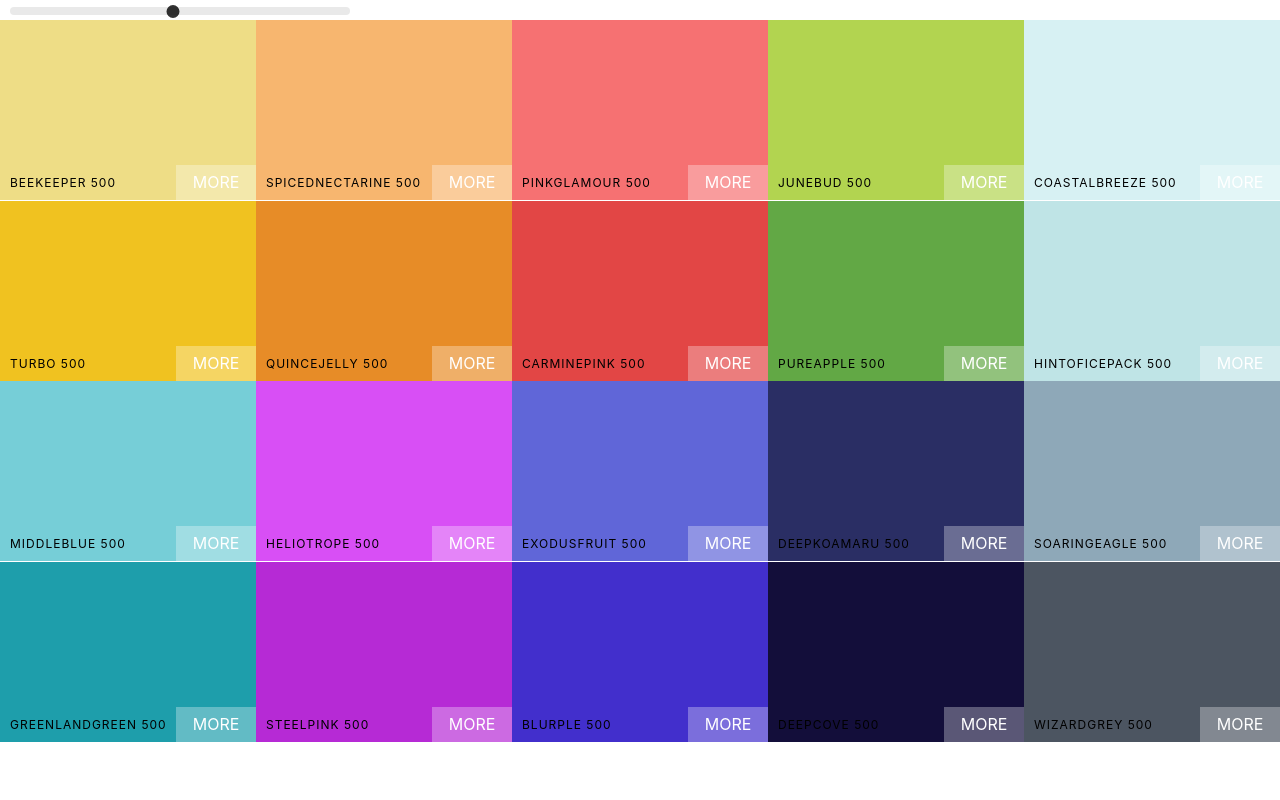
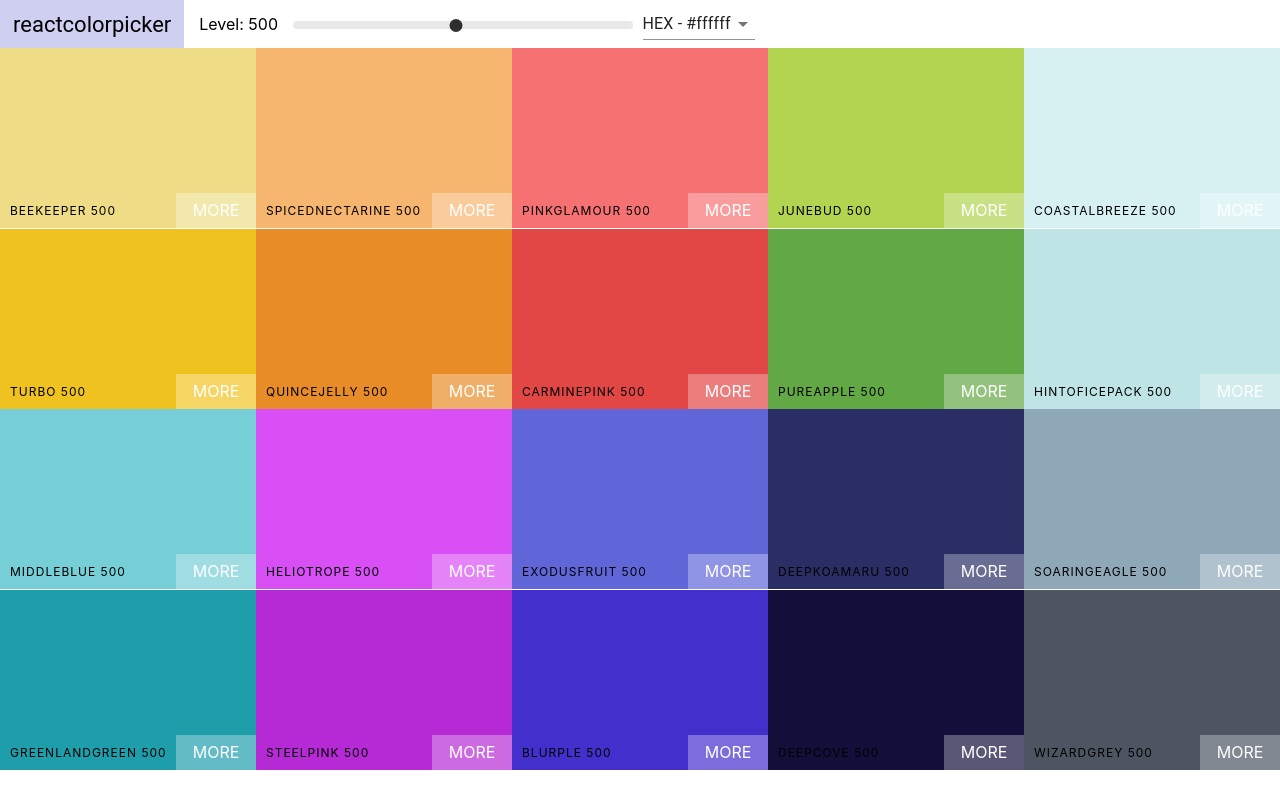
Before and after one commit to leonine2021/my-color-app, a React (Create React App) app: page / in a window 1280 px wide. Built offline with nearby package versions, Linux system fonts and the light colour scheme.

Commit message:
add material-ui dropdown menu

```diff
--- a/package.json
+++ b/package.json
@@ -3,6 +3,7 @@
   "version": "0.1.0",
   "private": true,
   "dependencies": {
+    "@material-ui/core": "^4.12.4",
     "@testing-library/jest-dom": "^5.16.4",
     "@testing-library/react": "^12.1.4",
     "@testing-library/user-event": "^13.5.0",
--- /dev/null
+++ b/src/NavBar.css
@@ -0,0 +1,50 @@
+.Navbar {
+  display: flex;
+  align-items: center;
+  justify-content: flex-start;
+  height: 6vh;
+}
+
+.logo {
+  margin-right: 15px;
+  padding: 0 13px;
+  font-size: 22px;
+  background-color: #cecff1;
+  font-family: roboto;
+  height: 100%;
+  display: flex;
+  align-items: center;
+}
+
+.logo a {
+  text-decoration: none;
+  color: black;
+}
+
+.slider {
+  width: 340px;
+  margin: 0 10px;
+  display: inline-block;
+}
+
+.rc-slider-track {
+  background-color: transparent !important;
+}
+
+.rc-slider-rail {
+  height: 8px !important;
+}
+
+.rc-slider-handle,
+.rc-slider-handle:focus,
+.rc-slider-handle:active,
+.rc-slider-handle:hover {
+  background-color: black !important;
+  outline: none !important;
+  border: 2px solid black !important;
+  box-shadow: none !important;
+  width: 13px !important;
+  height: 13px !important;
+  margin-left: -7px !important;
+  margin-top: -2px !important;
+}
--- /dev/null
+++ b/src/NavBar.js
@@ -0,0 +1,50 @@
+import React, { Component } from "react";
+import "rc-slider/assets/index.css";
+import Slider from "rc-slider";
+import "./NavBar.css";
+import Select from "@material-ui/core/Select";
+import { MenuItem } from "@material-ui/core";
+
+export default class NavBar extends Component {
+  constructor(props) {
+    super(props);
+    this.state = { format: "hex" };
+    this.handleChange = this.handleChange.bind(this);
+  }
+  handleChange(e) {
+    this.setState({ format: e.target.value });
+    this.props.handleChange(e.target.value);
+  }
+
+  render() {
+    const { level, changeLevel } = this.props;
+    const { format } = this.state;
+    return (
+      <header className="Navbar">
+        <div className="logo">
+          <a href="#">reactcolorpicker</a>
+        </div>
+        <div className="slider-container">
+          <span>Level: {level} </span>
+          <div className="slider">
+            <Slider
+              number={500}
+              defaultValue={level}
+              min={100}
+              max={900}
+              step={100}
+              onAfterChange={changeLevel}
+            />
+          </div>
+        </div>
+        <div className="select-container">
+          <Select value={format} onChange={this.handleChange}>
+            <MenuItem value="hex">HEX - #ffffff</MenuItem>
+            <MenuItem value="rgb">RGB - rgb(255, 255, 255)</MenuItem>
+            <MenuItem value="rgba">RGBA - rgba(255, 255, 255, 1.0)</MenuItem>
+          </Select>
+        </div>
+      </header>
+    );
+  }
+}
--- a/src/Palette.css
+++ b/src/Palette.css
@@ -5,31 +5,3 @@
 .Palette-colors {
   height: 90%;
 }
-
-.slider {
-  width: 340px;
-  margin: 0 10px;
-  display: inline-block;
-}
-
-.rc-slider-track {
-  background-color: transparent !important;
-}
-
-.rc-slider-rail {
-  height: 8px !important;
-}
-
-.rc-slider-handle,
-.rc-slider-handle:focus,
-.rc-slider-handle:active,
-.rc-slider-handle:hover {
-  background-color: black !important;
-  outline: none !important;
-  border: 2px solid black !important;
-  box-shadow: none !important;
-  width: 13px !important;
-  height: 13px !important;
-  margin-left: -7px !important;
-  margin-top: -2px !important;
-}
--- a/src/Palette.js
+++ b/src/Palette.js
@@ -1,43 +1,44 @@
 import React, { Component } from "react";
 import ColorBox from "./ColorBox";
-import "rc-slider/assets/index.css";
+import NavBar from "./NavBar";
 import "./Palette.css";
-import Slider from "rc-slider";
 
 export default class PALETTE extends Component {
   constructor(props) {
     super(props);
-    this.state = { level: 500 };
+    this.state = { level: 500, format: "hex" };
     this.changeLevel = this.changeLevel.bind(this);
+    this.changeFormat = this.changeFormat.bind(this);
   }
 
   changeLevel(level) {
     this.setState({ level });
   }
+  changeFormat(val) {
+    this.setState({ format: val });
+  }
 
   render() {
     const { colors } = this.props.palette;
-    const { level } = this.state;
+    const { level, format } = this.state;
 
     const colorBoxes = colors[level].map((color) => {
       return (
-        <ColorBox background={color.hex} name={color.name} key={color.name} />
+        <ColorBox
+          background={color[format]}
+          name={color.name}
+          key={color.name}
+        />
       );
     });
     return (
       <div className="Palette">
         {/* navbar goes here */}
-        <div className="slider">
-          <Slider
-            number={500}
-            defaultValue={level}
-            min={100}
-            max={900}
-            step={100}
-            onAfterChange={this.changeLevel}
-          />
-        </div>
-
+        <NavBar
+          level={level}
+          changeLevel={this.changeLevel}
+          handleChange={this.changeFormat}
+        />
         <div className="Palette-colors">{colorBoxes}</div>
         {/* footer goes here */}
       </div>
```
Also changed, not shown: 1 other file (tests, documents, lock files or other folders).
